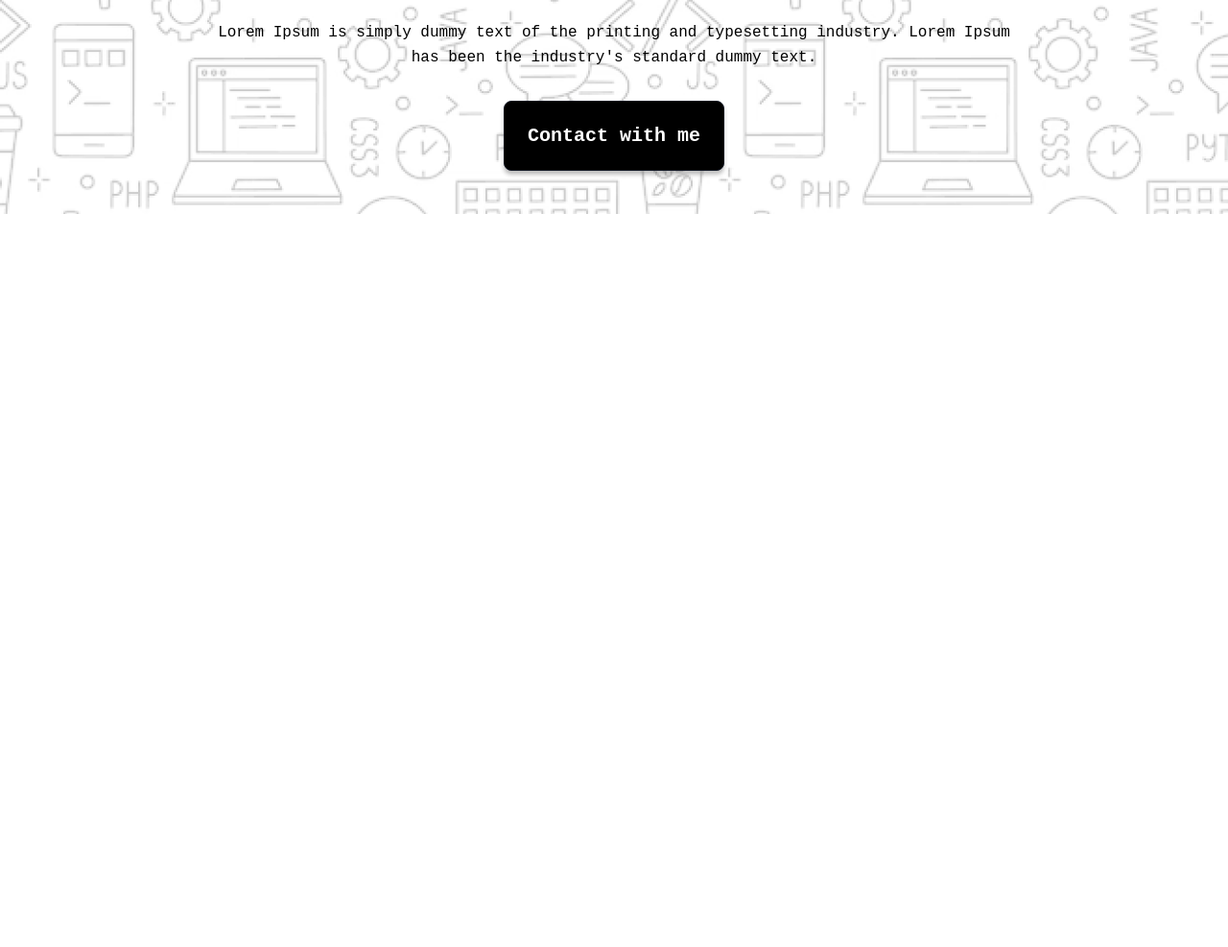
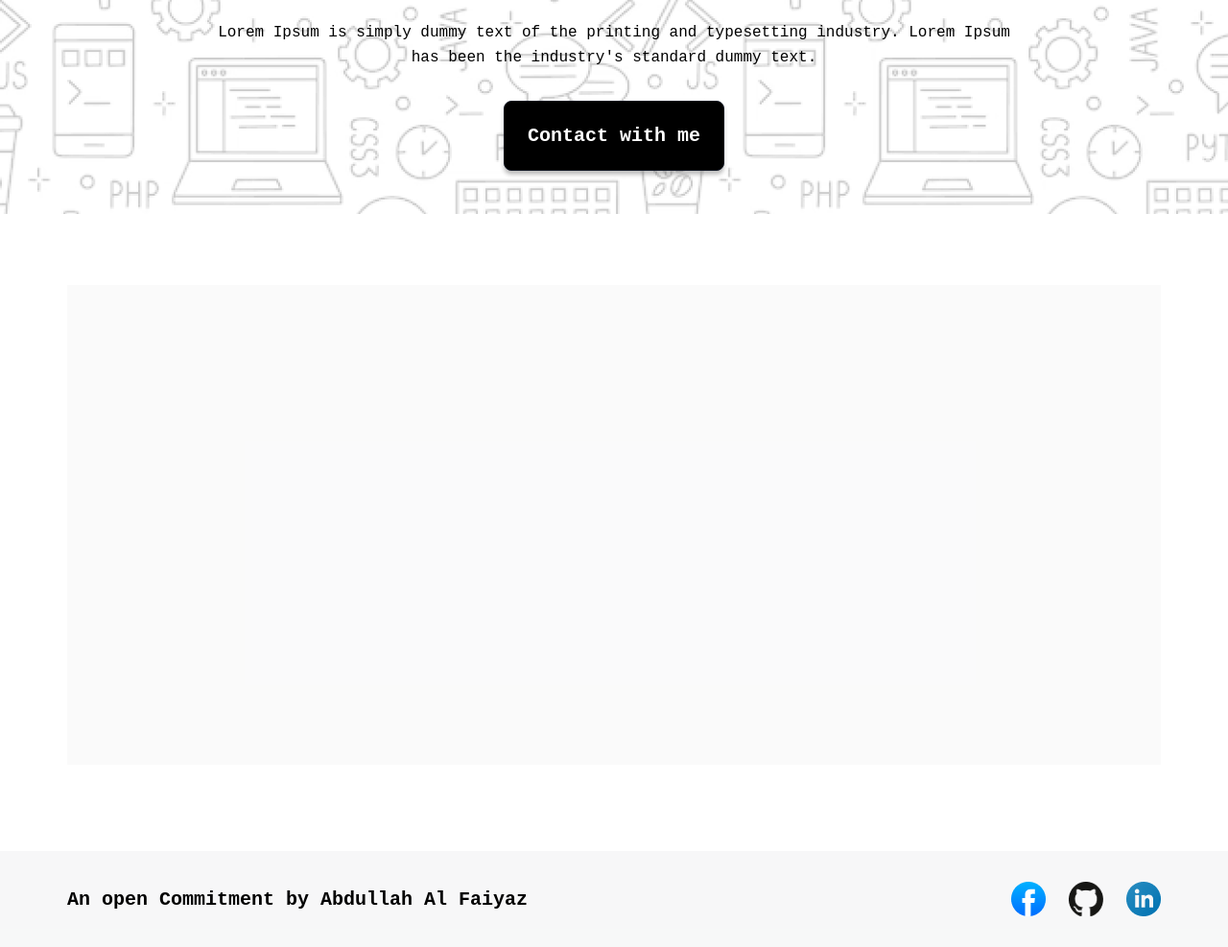
Before and after one commit to AAFaiyaz/Assignemnt-01, a plain HTML site: page index.html in a window 1280 px wide. Shown: the part 557-1544 px from the top of the page at 96% size. Before the commit the page ends 800 px from the top, so only its background shows below. Drawn offline with Linux system fonts and the light colour scheme; a web font is replaced by a local one.

Commit message:
Footer section done

```diff
--- a/index.html
+++ b/index.html
@@ -9,7 +9,7 @@
   <body>
     <header>
       <nav>
-        <h1 class="logo">Abdullah AL .F</h1>
+        <h1 class="logo">Abdullah Al .F</h1>
         <button class="btn">Download Resume</button>
       </nav>
       <div class="banner-container">
@@ -30,7 +30,18 @@
         </div>
       </div>
     </header>
-    <main></main>
-    <footer></footer>
+    <main>
+      <section class="web-development"></section>
+    </main>
+    <footer>
+      <div class="footer-container">
+        <p>An open Commitment by Abdullah Al Faiyaz</p>
+        <div class="footer-icon">
+          <img src="assets/facebook.png" alt="facebook" />
+          <img src="assets/github.png" alt="facebook" />
+          <img src="assets/linkedin-icon 1.png" alt="facebook" />
+        </div>
+      </div>
+    </footer>
   </body>
 </html>
--- a/styles/style.css
+++ b/styles/style.css
@@ -30,7 +30,8 @@
 }
 
 nav,
-main {
+main,
+.footer-container {
   max-width: 1140px;
   margin: 0 auto;
 }
@@ -92,3 +93,38 @@ nav button {
   box-shadow: 0 4px 4px rgba(0, 0, 0, 0.25);
   border-radius: 8px;
 }
+
+.web-development {
+  margin-top: 74px;
+  margin-bottom: 90px;
+  height: 500px;
+  background-color: rgba(13, 19, 33, 0.02);
+}
+
+footer {
+  background-color: rgba(13, 19, 33, 0.03);
+  padding-top: 32px;
+  padding-bottom: 32px;
+}
+
+.footer-container {
+  display: flex;
+  justify-content: space-between;
+  align-items: center;
+}
+
+.footer-container p {
+  font-size: 20px;
+  font-weight: 600;
+  line-height: 23px;
+}
+
+.footer-icon {
+  display: flex;
+  gap: 24px;
+}
+
+footer img {
+  width: 36px;
+  height: 36px;
+}
```
